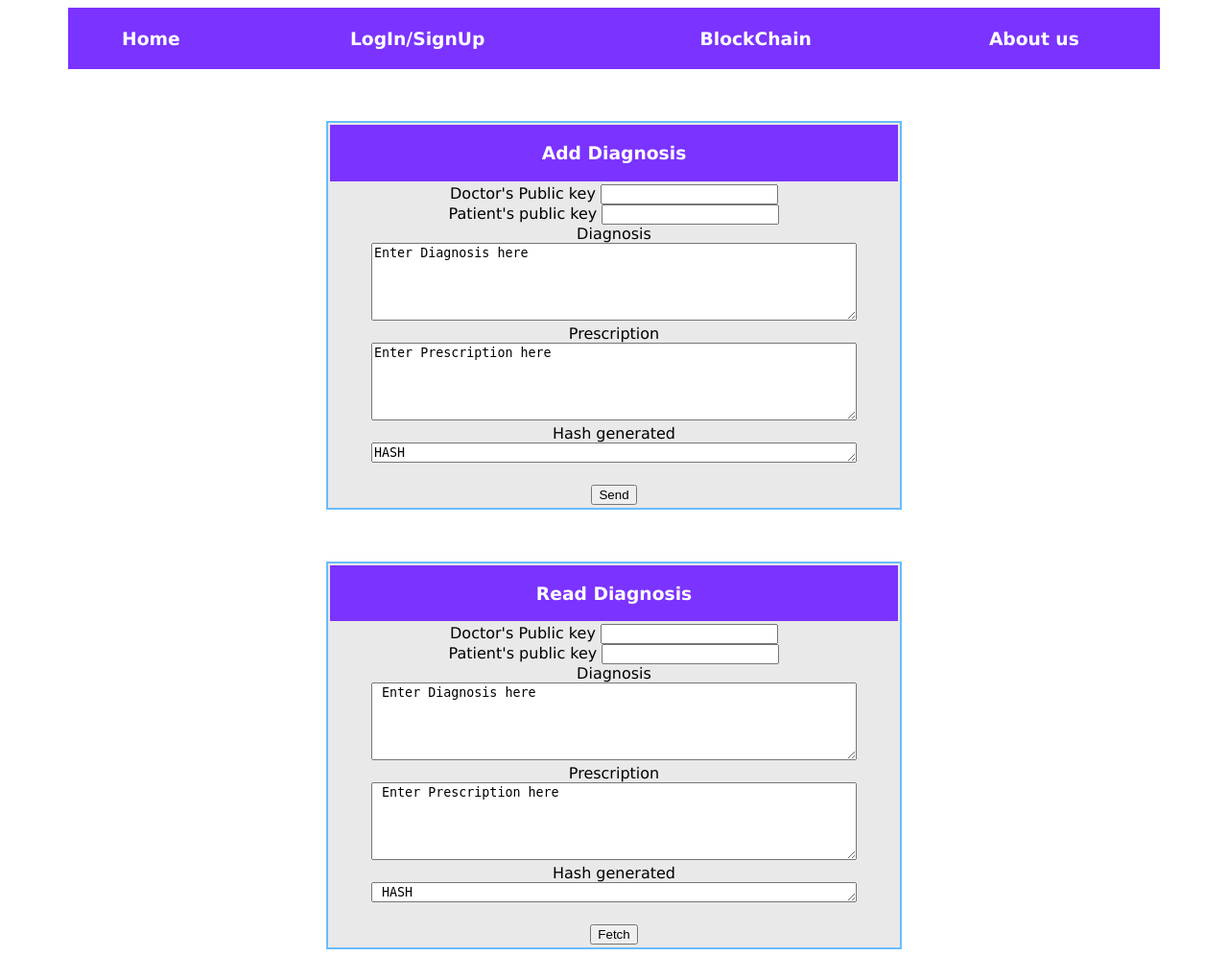
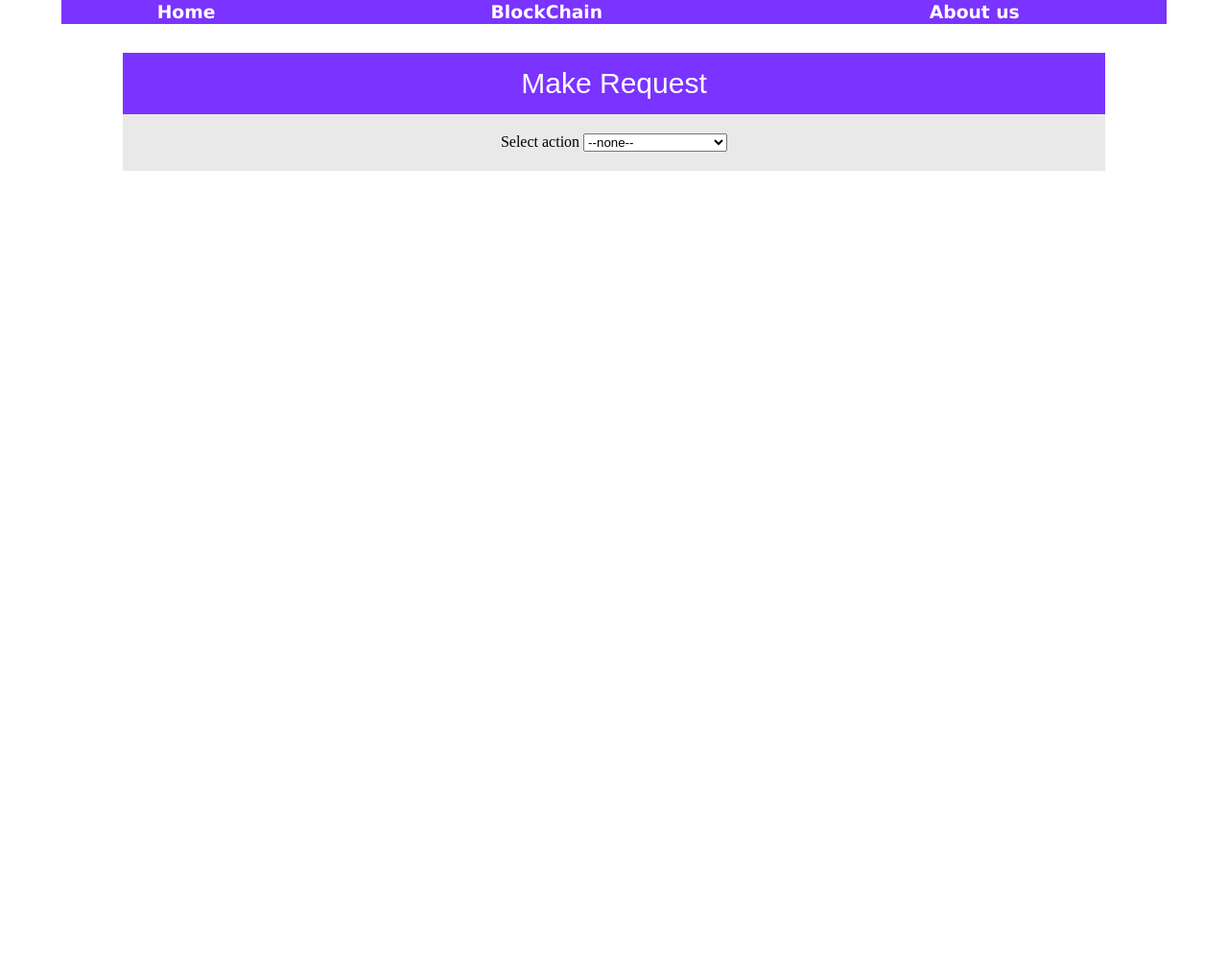
Before and after one commit to lemonnuggets/crypto-project, a Flask app: page /blockchain in a window 1280 px wide. Shown: the whole page at 96% size. After the commit the page ends 178 px from the top, so only its background shows below. Run offline with Flask 2, Linux system fonts and the light colour scheme.

Commit message:
supposed to be part of previous commit

```diff
--- a/templates/base.html
+++ b/templates/base.html
@@ -5,10 +5,34 @@
         <meta http-equiv="X-UA-Compatible" content="IE=edge" />
         <meta name="viewport" content="width=device-width, initial-scale=1.0" />
         <style>
+            *{
+                box-sizing: border-box;
+                margin: 0;
+                padding: 0;
+            }
             body {
                 display: flex;
                 flex-direction: column;
                 align-items: center;
+            }
+            .title {
+                font-size: 30px;
+                font-family: "Arial";
+                text-align: center;
+                background-color: #7b33ff;
+                color: white;
+                width: 100%;
+                padding: 15px;
+            }
+            .container {
+                margin-top: 30px;
+                display: flex;
+                width: 80%;
+                flex-direction: column;
+                justify-content: center;
+                align-items: center;
+                background-color: rgb(233, 233, 233);
+                padding: 0;
             }
         </style>
         {% block head %}{% endblock %}
@@ -33,9 +57,6 @@
                     <a href="home"><h3>Home</h3></a>
                 </td>
                 <td>
-                    <a href="login"><h3>LogIn/SignUp</h3></a>
-                </td>
-                <td>
                     <a href="blockchain"><h3>BlockChain</h3></a>
                 </td>
                 <td>
--- a/templates/blockchain.html
+++ b/templates/blockchain.html
@@ -21,152 +21,23 @@
         background-color: transparent;
         text-decoration: underline;
     }
+    .request-form {
+        padding: 20px;
+    }
 </style>
+<script defer src="{{url_for('static', filename='js/blockchain.js')}}"></script>
 {% endblock %} {% block body %}
-<div>
-    <br /><br /><br />
-    <table
-        style="
-            text-align: center;
-            color: rgb(0, 0, 0);
-            font-family: 'Lucida Sans', 'Lucida Sans Regular', 'Lucida Grande',
-                'Lucida Sans Unicode', Geneva, Verdana, sans-serif;
-            background-color: rgb(233, 233, 233);
-            border-width: 2px;
-            border-style: solid;
-            border-color: rgb(106, 188, 255);
-        "
-        ,
-        width="600px,"
-        height="300px,"
-    >
-        <tr>
-            <td
-                style="
-                    background-color: #7b33ff;
-                    height: 15px;
-                    padding-bottom: 0px;
-                    padding-top: 0px;
-                    color: white;
-                "
-            >
-                <h3>Add Diagnosis</h3>
-            </td>
-        </tr>
-        <tr>
-            <td>
-                <form>
-                    <label for="Doc_Public key">Doctor's Public key</label>
-                    <input type="text" id="D_key" name="D_key" /><br />
-                    <label for="Pat_Public key">Patient's public key</label>
-                    <input type="text" id="P_key" name="P_key" /><br />
-                    <label for="Add Diagnosis">Diagnosis</label><br />
-                    <textarea
-                        editable="true"
-                        id="addDiag"
-                        name="addDiag"
-                        rows="5"
-                        style="width: 500px"
-                    >
-Enter Diagnosis here</textarea
-                    ><br />
-                    <label for="Add Prescription">Prescription</label><br />
-                    <textarea
-                        editable="true"
-                        id="addDiag"
-                        name="addDiag"
-                        rows="5"
-                        style="width: 500px"
-                    >
-Enter Prescription here</textarea
-                    ><br />
-                    <label for="Add Diagnosis">Hash generated</label><br />
-                    <textarea
-                        id="Hash"
-                        name="Hash"
-                        style="width: 500px"
-                        rows="1"
-                    >
-HASH</textarea
-                    ><br />
-                    <br />
-                    <input type="submit" value="Send" /><br />
-                </form>
-            </td>
-        </tr>
-    </table>
-    <br />
-    <br />
-    <br />
-    <table
-        style="
-            text-align: center;
-            color: rgb(0, 0, 0);
-            font-family: 'Lucida Sans', 'Lucida Sans Regular', 'Lucida Grande',
-                'Lucida Sans Unicode', Geneva, Verdana, sans-serif;
-            background-color: rgb(233, 233, 233);
-            border-width: 2px;
-            border-style: solid;
-            border-color: rgb(106, 188, 255);
-        "
-        ,
-        width="600px,"
-        height="300px,"
-    >
-        <tr>
-            <td
-                style="
-                    background-color: #7b33ff;
-                    height: 15px;
-                    padding-bottom: 0px;
-                    padding-top: 0px;
-                    color: white;
-                "
-            >
-                <h3>Read Diagnosis</h3>
-            </td>
-        </tr>
-        <tr>
-            <td>
-                <form>
-                    <label for="Doc_Public key"> Doctor's Public key</label>
-                    <input type="text" id="D_key" name="D_key" /><br />
-                    <label for="Pat_Public key">Patient's public key</label>
-                    <input type="text" id="P_key" name="P_key" /><br />
-                    <label for="Add Diagnosis">Diagnosis</label><br />
-                    <textarea
-                        editable="true"
-                        id="addDiag"
-                        name="addDiag"
-                        rows="5"
-                        style="width: 500px"
-                    >
- Enter Diagnosis here</textarea
-                    ><br />
-                    <label for="Add Prescription">Prescription</label><br />
-                    <textarea
-                        editable="true"
-                        id="addDiag"
-                        name="addDiag"
-                        rows="5"
-                        style="width: 500px"
-                    >
- Enter Prescription here</textarea
-                    ><br />
-                    <label for="Add Diagnosis">Hash generated</label><br />
-                    <textarea
-                        id="Hash"
-                        name="Hash"
-                        style="width: 500px"
-                        rows="1"
-                    >
- HASH</textarea
-                    ><br />
-                    <br />
-                    <input type="submit" value="Fetch" /><br />
-                </form>
-            </td>
-        </tr>
-    </table>
+<div class="container">
+    <div class="title">Make Request</div>
+    <form action="/blockchain" class="request-form">
+        <label for="action" class="action">Select action</label>
+        <select name="action" id="action" class="action">
+            <option value="none">--none--</option>
+            <option value="create_user">Create User</option>
+            <option value="delete_user">Delete User</option>
+            <option value="diagnose">Add patient diagnosis</option>
+            <option value="read">Read patient history</option>
+        </select>
+    </form>
 </div>
 {% endblock %}
```
Also changed, not shown: templates/about.html (+0 -18 lines), templates/home.html (+8 -7 lines).
